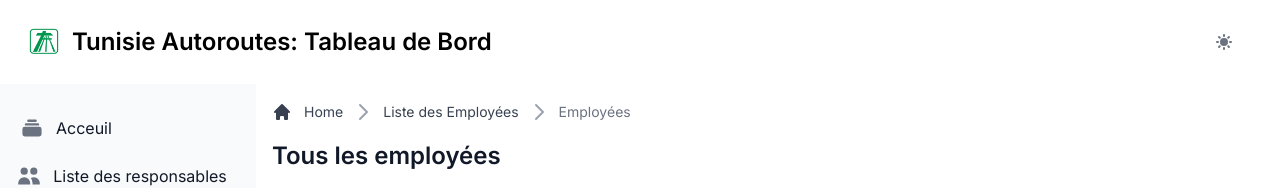
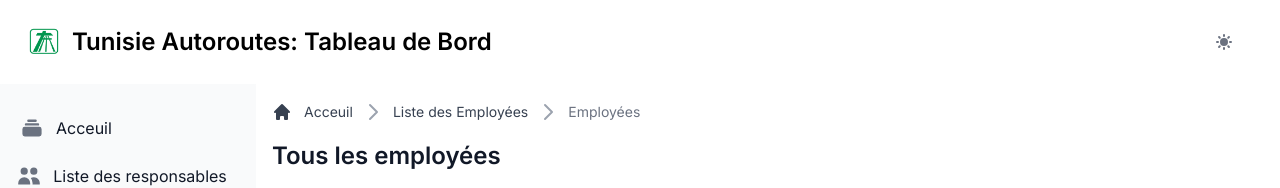
Before and after one commit to dali2g/dash-back-linked, a React (Vite) app: page /employers in a window 1280 px wide. Shown: the top 188 px of the page. Built offline with nearby package versions, Linux system fonts and the light colour scheme; no server answers.

Commit message:
Final checkout

```diff
--- a/src/views/pages/employers.tsx
+++ b/src/views/pages/employers.tsx
@@ -49,7 +49,7 @@ const EmployersPage: FC = function () {
             <Breadcrumb.Item href="#">
               <div className="flex items-center gap-x-3">
                 <HiHome className="text-xl" />
-                <span className="dark:text-white">Home</span>
+                <span className="dark:text-white">Acceuil</span>
               </div>
             </Breadcrumb.Item>
             <Breadcrumb.Item href="/e-commerce/employees">
```
